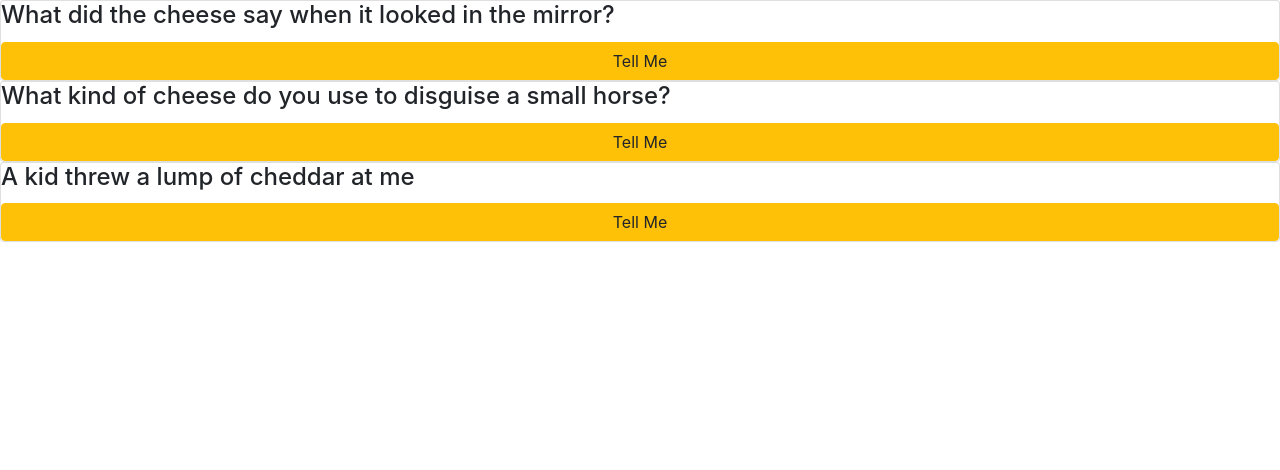
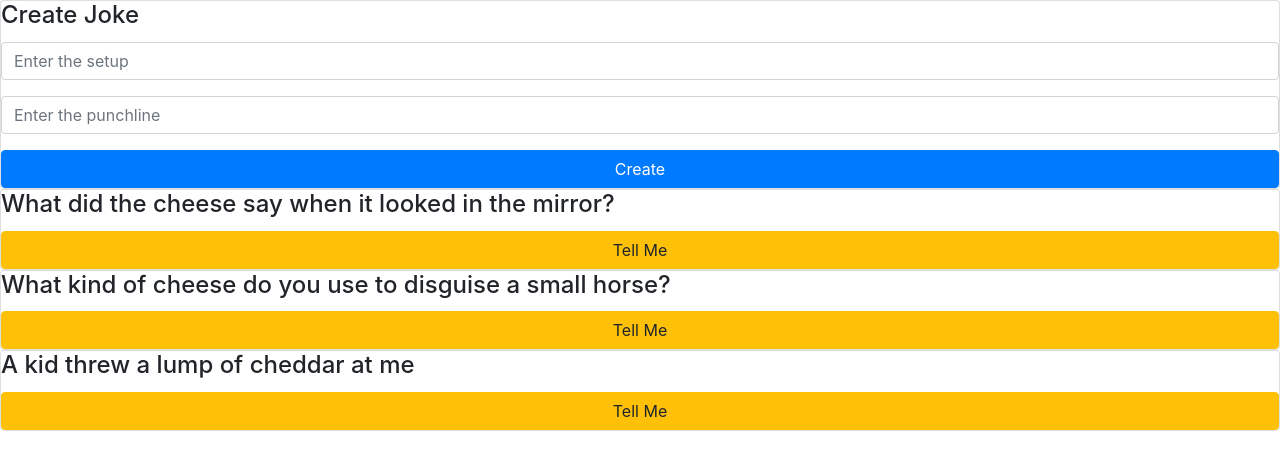
Before and after one commit to IslamTareq0012/codecraft_course, an Angular app: page / in a window 1280 px wide. Shown: the top 470 px of the page. Built offline with nearby package versions, Linux system fonts and the light colour scheme.

Commit message:
dynamically add joke

```diff
--- a/src/app/headeroke-form/headeroke-form.component.html
+++ b/src/app/headeroke-form/headeroke-form.component.html
@@ -1,3 +1,11 @@
-<p>
-  headeroke-form works!
-</p>
+<div class="card card-block">
+  <h4 class="card-title">Create Joke</h4>
+  <div class="form-group">
+    <input type="text" class="form-control" placeholder="Enter the setup" #setup>
+  </div>
+  <div class="form-group">
+    <input type="text" class="form-control" placeholder="Enter the punchline" #punchline>
+  </div>
+  <button type="button" class="btn btn-primary" (click)="createJoke(setup.value, punchline.value)">Create
+</button>
+</div>
--- a/src/app/headeroke-form/headeroke-form.component.ts
+++ b/src/app/headeroke-form/headeroke-form.component.ts
@@ -1,4 +1,5 @@
-import { Component, OnInit } from '@angular/core';
+import { Component, OnInit, EventEmitter, Output } from '@angular/core';
+import { Joke } from '../../Models/joke';
 
 @Component({
   selector: 'app-headeroke-form',
@@ -6,9 +7,12 @@ import { Component, OnInit } from '@angular/core';
   styleUrls: ['./headeroke-form.component.css']
 })
 export class HeaderokeFormComponent implements OnInit {
-
+  @Output() jokeCreated = new EventEmitter<Joke>();
   constructor() { }
 
+  createJoke(setup: string, punchline: string) {
+    this.jokeCreated.emit(new Joke(setup, punchline));
+  }
   ngOnInit() {
   }
 
--- a/src/app/joke-list/joke-list.component.html
+++ b/src/app/joke-list/joke-list.component.html
@@ -1 +1,2 @@
+<app-headeroke-form (jokeCreated)="addJoke($event)"></app-headeroke-form>
 <app-joke *ngFor="let j of jokes" [joke]="j"></app-joke>
--- a/src/app/joke-list/joke-list.component.ts
+++ b/src/app/joke-list/joke-list.component.ts
@@ -19,5 +19,8 @@ export class JokeListComponent implements OnInit {
   }
   ngOnInit() {
   }
+  addJoke(joke) {
+    this.jokes.unshift(joke);
+  }
 
 }
```
